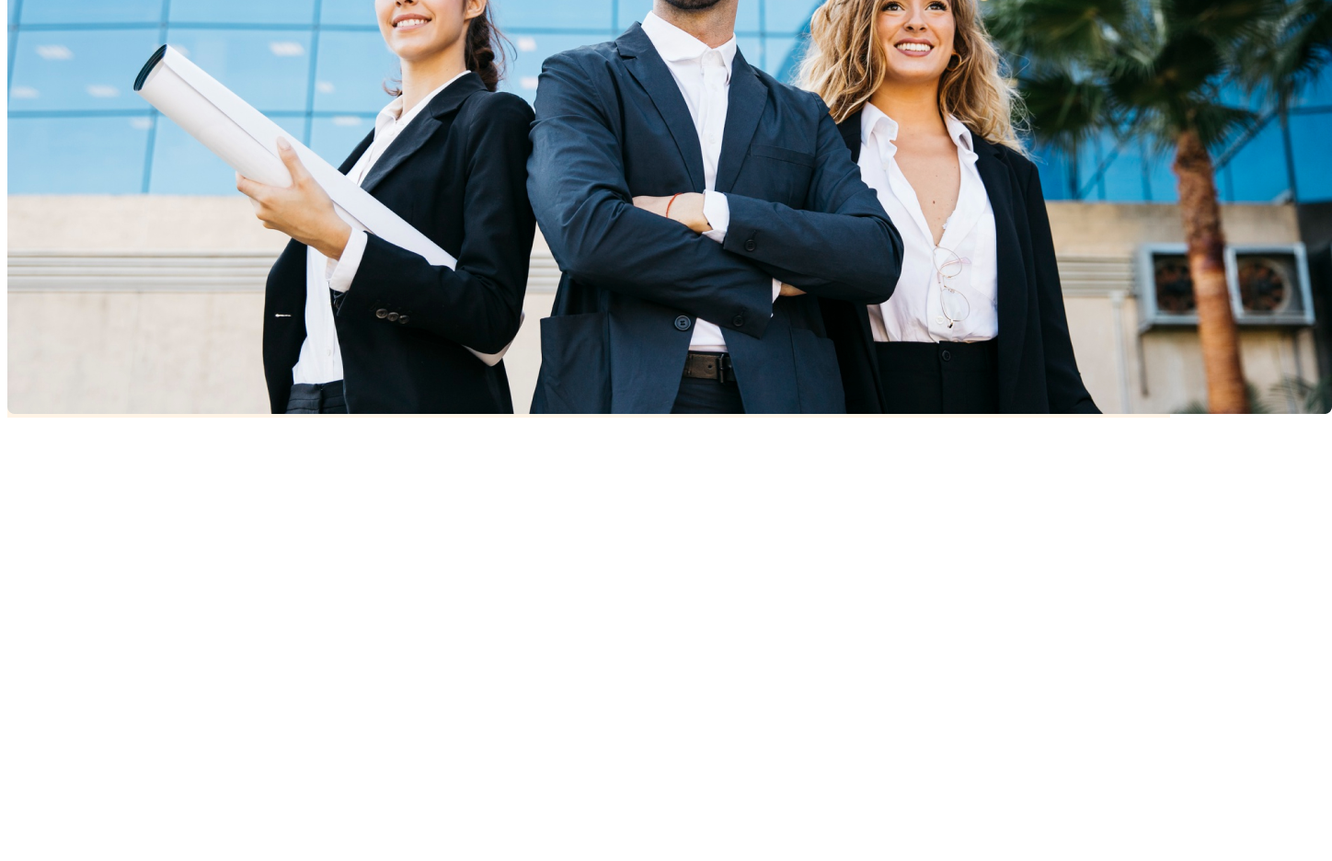
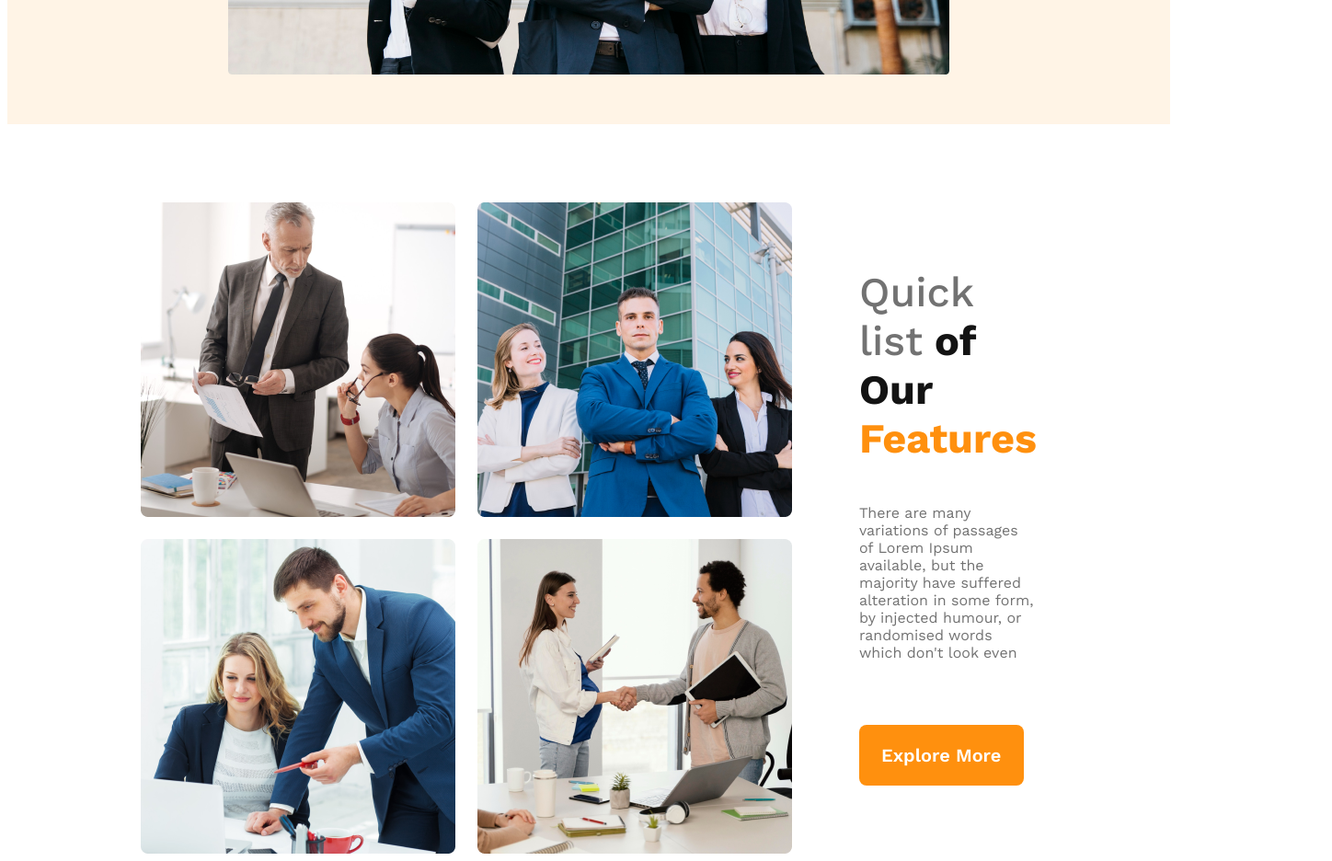
Before and after one commit to shuvajitmaitra/g3-architects-website-by-shuvo, a plain HTML site: page index.html in a window 1280 px wide. Shown: the part 980-1916 px from the top of the page at 92% size, 1448 px wide, since content can reach past the window. Before the commit the page ends 1442 px from the top, so only its background shows below. Drawn offline with nearby package versions, Linux system fonts and the light colour scheme.

Commit message:
Feature Section added

```diff
--- a/index.html
+++ b/index.html
@@ -32,7 +32,24 @@
             <img src="./images/banner.png" alt="Banner Image" class="banner-image">
         </section>
     </header>
-    <main></main>
+    <main>
+
+        <!-- Featured Section Starts Here -->
+
+        <section class="featured-section">
+            <div class="featured-image">
+                <img src="./images/team1.png" alt="">
+                <img src="./images/team2.png" alt="">
+                <img src="./images/team3.png" alt="">
+                <img src="./images/team4.png" alt="">
+            </div>
+            <div class="featured-content">
+                <h3 class="featured-Heading">Quick list<span class="first-span"> of Our</span> <span class="last-span">Features</span></h3>
+                <p class="featured-description">There are many variations of passages of Lorem Ipsum available, but the majority have suffered alteration in some form, by injected humour, or randomised words which don't look even</p>
+                <button class="primary-btn">Explore More</button>
+            </div>
+        </section>
+    </main>
     <footer></footer>
 </body>
 </html>
--- a/style/style.css
+++ b/style/style.css
@@ -3,13 +3,13 @@
 }
 header{
     background: rgba(255, 144, 14, 0.10);
+    padding: 50px 240px;
 }
 
 .navbar{
     display: flex;
     justify-content: space-between;
     align-items: center;
-    padding: 50px 240px;
 }
 
 nav ul{
@@ -60,7 +60,192 @@ font-weight: 700;
     font-weight: 600;
     margin-bottom: 3rem ;
     margin-top: 3.31rem;
-
+    cursor: pointer;
     border-style: none;
 
 }
+
+.banner-image{
+    width: 100%;
+}
+
+
+/* Featured Section style  */
+
+main{
+    max-width: 75%;
+    margin: 0 auto;
+}
+
+.featured-section{
+    display: flex;
+    justify-content: center;
+    align-items: center;
+    gap:4.56rem;
+    padding-top: 5.31rem;
+}
+.featured-image{
+    width: calc((100% - 11)/2);
+    display: grid;
+    grid-template: 1fr 1fr/1fr 1fr;
+    gap: 1.5rem;
+}
+.featured-Heading{
+    color:#727272;
+font-size: 2.8125rem;
+font-weight: 500;
+}
+.first-span{
+
+    color:  #131313;
+    font-size: 2.8125rem;
+    font-weight: 700;
+}
+
+.last-span{
+
+    color: #FF900E;
+    font-size: 2.8125rem;
+    font-weight: 700;
+}
+.featured-description{
+color:#727272;
+font-size: 1rem;
+font-weight: 400;
+}
+
+.featured-content{
+    max-width: 50%;
+}
+
+
+
+
+
+
+
+
+
+
+
+
+
+
+
+
+
+
+
+
+
+
+
+
+
+
+
+
+
+
+
+
+
+
+
+
+
+
+
+
+
+
+
+
+
+
+
+
+
+
+
+
+
+
+
+
+
+
+
+
+
+
+
+
+
+
+
+
+
+
+
+
+
+
+
+
+
+
+
+
+
+
+
+
+
+
+
+
+
+
+
+
+
+
+
+
+
+
+
+
+
+
+
+
+
+
+
+
+
+/* responsive style
+
+Mobile Responsive Style */
+
+@media  screen and (max-width: 567px) {
+    .navbar{
+        padding: 20px;
+        flex-direction: column;
+    }
+
+}
+
+/* Tablet responsive style */
+
+@media screen and (min-width: 567px) and (max-width:960px){
+
+header{
+    padding: 50px;
+}
+nav{
+    flex-direction: column;
+}
+}
```
